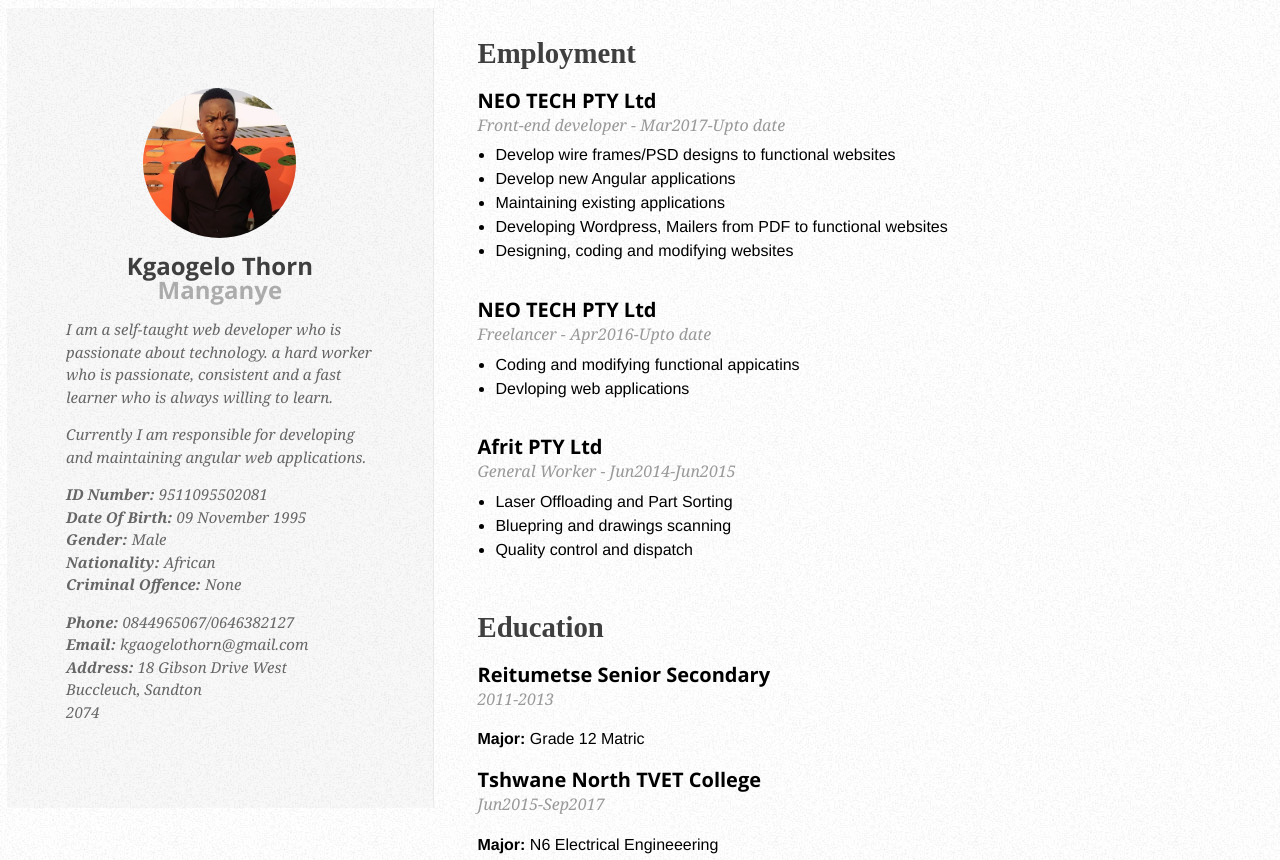
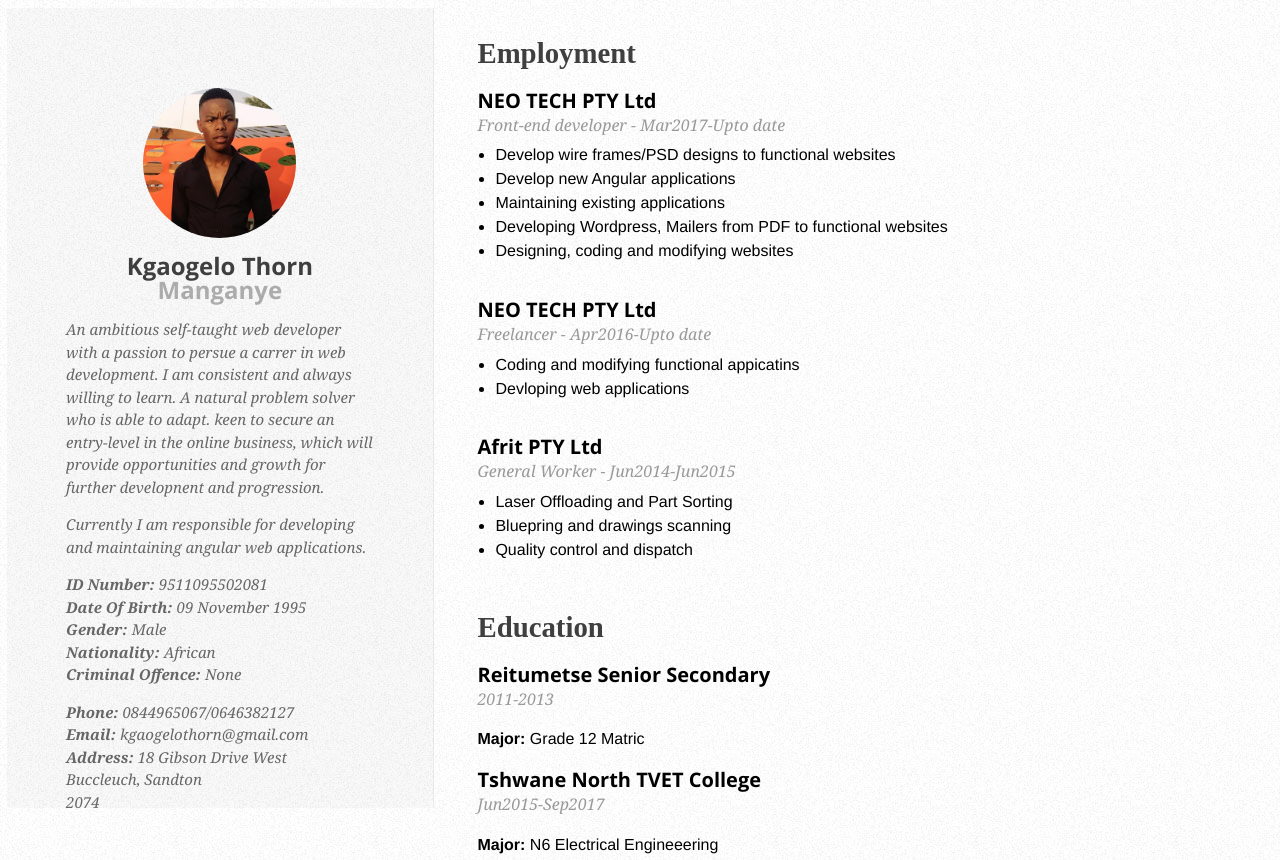
Before and after one commit to kgaogelothorn/cv, a plain HTML site: page index.html in a window 1280 px wide. Shown: the top 860 px of the page. Drawn offline with nearby package versions, Linux system fonts and the light colour scheme; a web font is replaced by a local one.

Commit message:
refactor(modified the about section)added content

```diff
--- a/index.html
+++ b/index.html
@@ -247,9 +247,9 @@
           <div class="name-text">
             <h1>Kgaogelo Thorn <em>Manganye</em></h1>
             <p>
-              I am a self-taught web developer who is passionate about
-              technology. a hard worker who is passionate, consistent and a fast
-              learner who is always willing to learn.
+              An ambitious self-taught web developer with a passion to persue a carrer in web development. I am
+              consistent and always willing to learn. A natural problem solver who is able to adapt. keen to secure
+              an entry-level in the online business, which will provide opportunities and growth for further developnent and progression.
             </p>
             <p>
               Currently I am responsible for developing and maintaining angular
```
Also changed, not shown: 1 other file.
